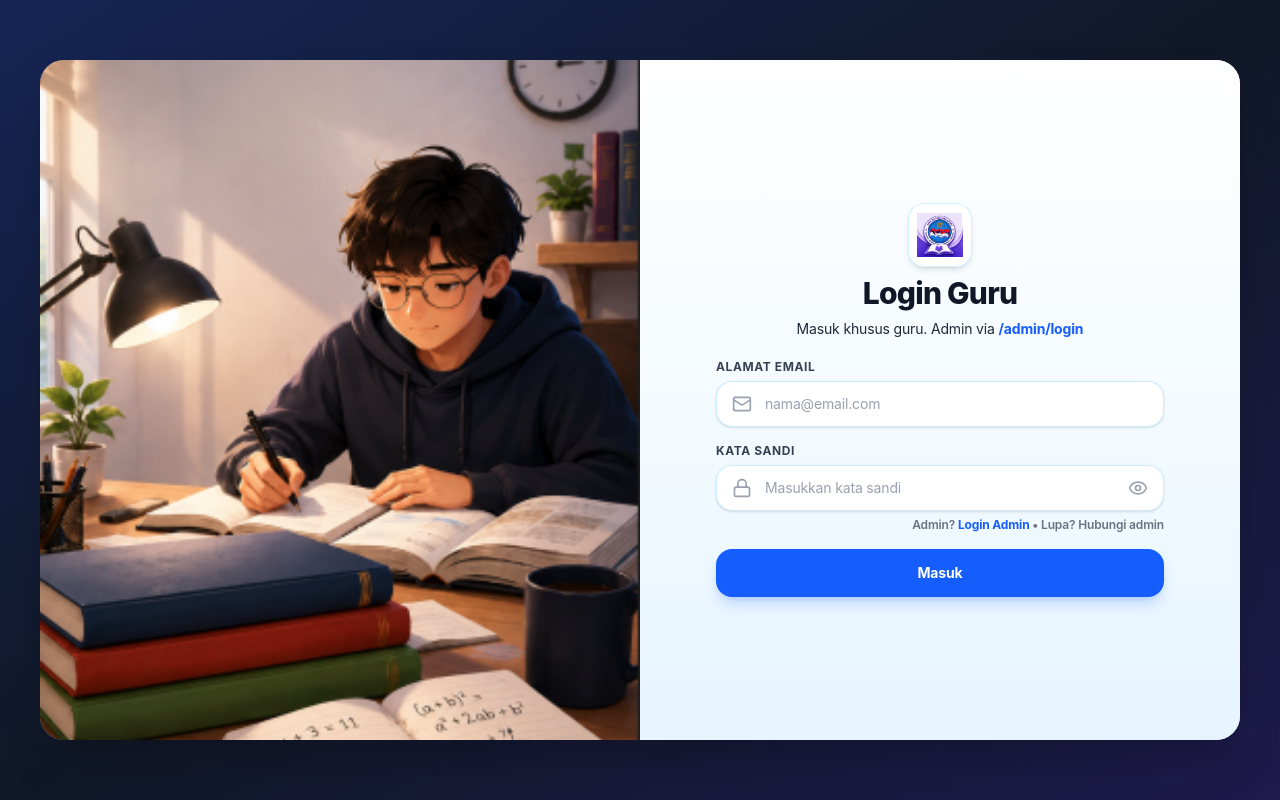
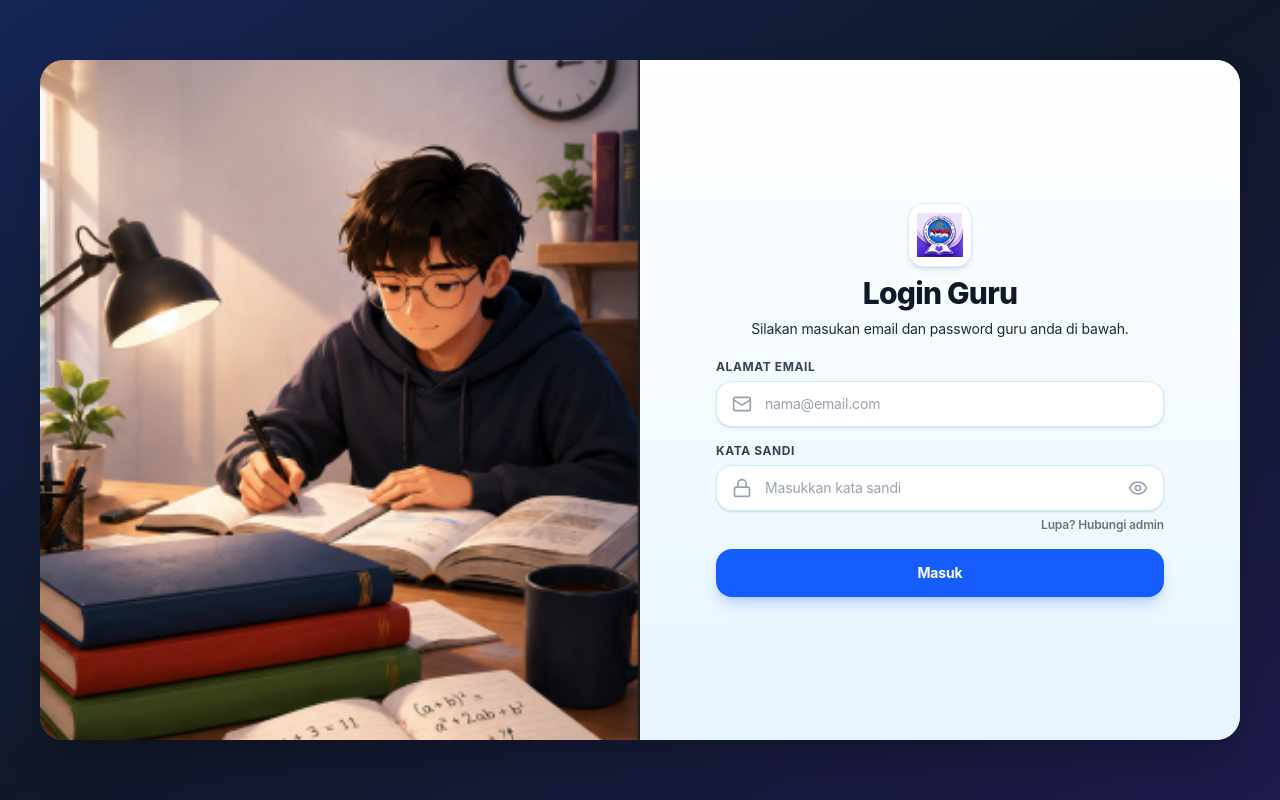
Before and after one commit to rodvin784-commits/SMS-Website-vin, a Next.js app: page /login in a window 1280 px wide. Built offline with nearby package versions, Linux system fonts and the light colour scheme; no server answers.

Commit message:
fix(login): hapus teks/link Admin di login guru
- header: kembalikan Silakan masukan email guru...
- footer password: hapus Admin? Login Admin, sisakan Lupa? Hubungi admin

```diff
--- a/app/login/page.tsx
+++ b/app/login/page.tsx
@@ -111,7 +111,7 @@ export default function LoginPage() {
                 Login Guru
               </h1>
               <p className="text-xs sm:text-sm text-gray-800">
-                Masuk khusus guru. Admin via <a href="/admin/login" className="text-blue-600 font-bold hover:underline">/admin/login</a>
+                Silakan masukan email dan password guru anda di bawah.
               </p>
             </div>
 
@@ -145,7 +145,7 @@ export default function LoginPage() {
                   required
                 />
                 <p className="text-xs font-semibold text-gray-500 mt-1.5 text-right" title="Hubungi admin sekolah untuk reset kata sandi">
-                  Admin? <a href="/admin/login" className="text-blue-600 font-bold hover:underline">Login Admin</a> • Lupa? Hubungi admin
+                  Lupa? Hubungi admin
                 </p>
               </div>
 
```
